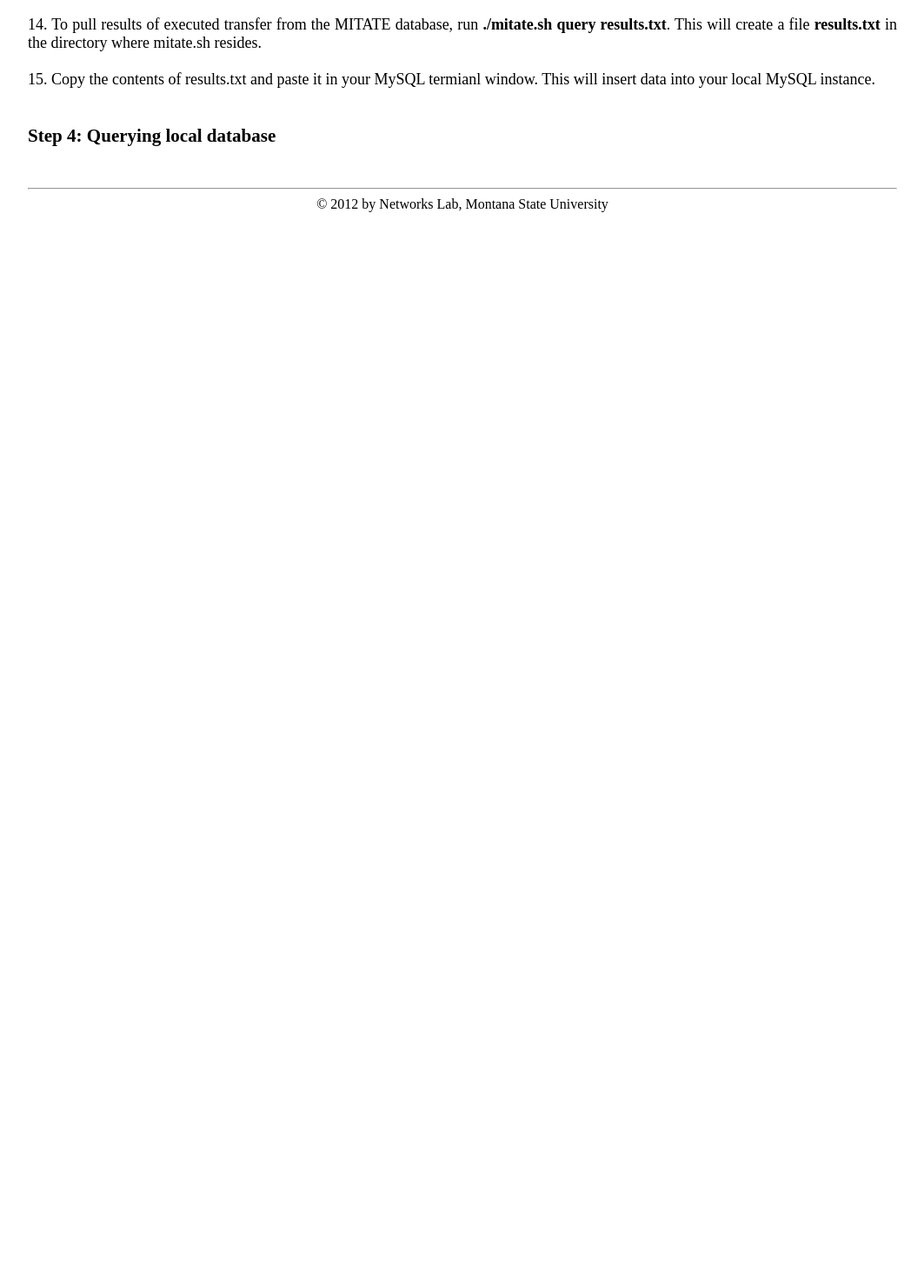
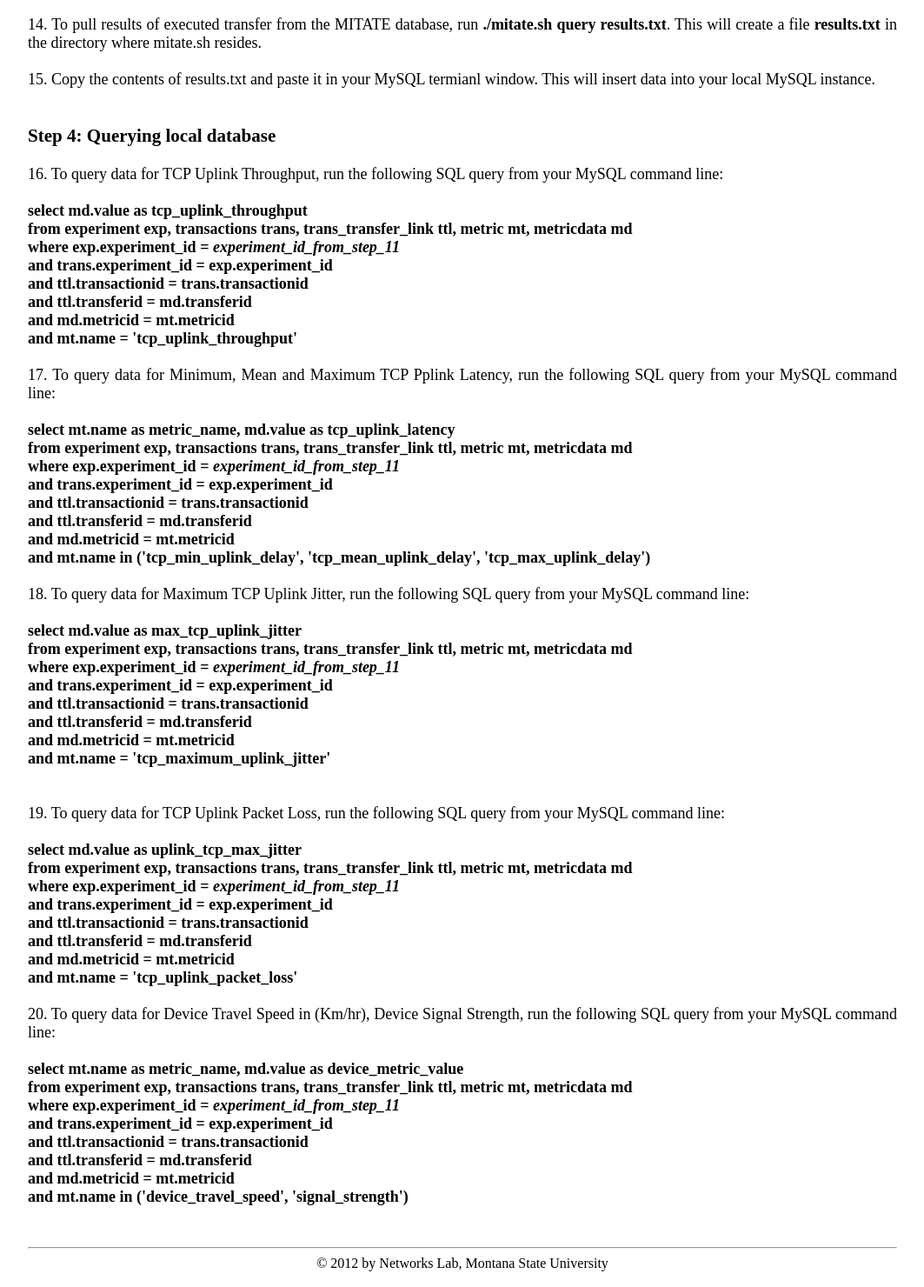
Before and after one commit to msu-netlab/MITATE, a PHP site: page /MITATE_Tutorial_For_Beginners.php in a window 1280 px wide. Shown: the part 1119-2599 px from the top of the page at 87% size, without its empty margins (108-1171 px from the left). Before the commit the page ends 1363 px from the top, so only its background shows below. Run offline with PHP 8.4, Linux system fonts and the light colour scheme.

Commit message:
added sample sql queryies to tutorial

```diff
--- a/WebServer/MITATE_Tutorial_For_Beginners.php
+++ b/WebServer/MITATE_Tutorial_For_Beginners.php
@@ -25,5 +25,61 @@
 	15. Copy the contents of results.txt and paste it in your MySQL termianl window. This will insert data into your local MySQL instance. <br /><br />
 
 	<h3>Step 4: Querying local database</h3>
+	16. To query data for TCP Uplink Throughput, run the following SQL query from your MySQL command line: <br /><br />
+	<b>
+	select md.value as tcp_uplink_throughput <br />
+	from experiment exp, transactions trans, trans_transfer_link ttl, metric mt, metricdata md <br />
+	where exp.experiment_id = <i>experiment_id_from_step_11</i><br />
+	and trans.experiment_id = exp.experiment_id <br />
+	and ttl.transactionid = trans.transactionid <br />
+	and ttl.transferid = md.transferid <br />
+	and md.metricid = mt.metricid <br />
+	and mt.name = 'tcp_uplink_throughput'
+	</b><br /><br />
+	17. To query data for Minimum, Mean and Maximum TCP Pplink Latency, run the following SQL query from your MySQL command line: <br /><br />
+	<b>
+	select mt.name as metric_name, md.value as tcp_uplink_latency <br />
+	from experiment exp, transactions trans, trans_transfer_link ttl, metric mt, metricdata md <br />
+	where exp.experiment_id = <i>experiment_id_from_step_11</i><br />
+	and trans.experiment_id = exp.experiment_id<br />
+	and ttl.transactionid = trans.transactionid <br />
+	and ttl.transferid = md.transferid <br />
+	and md.metricid = mt.metricid <br />
+	and mt.name in ('tcp_min_uplink_delay', 'tcp_mean_uplink_delay', 'tcp_max_uplink_delay')
+	</b>
+	<br /><br />
+	18. To query data for Maximum TCP Uplink Jitter, run the following SQL query from your MySQL command line: <br /><br />
+	<b>
+	select md.value as max_tcp_uplink_jitter <br />
+	from experiment exp, transactions trans, trans_transfer_link ttl, metric mt, metricdata md <br />
+	where exp.experiment_id = <i>experiment_id_from_step_11</i><br />
+	and trans.experiment_id = exp.experiment_id <br />
+	and ttl.transactionid = trans.transactionid <br />
+	and ttl.transferid = md.transferid <br />
+	and md.metricid = mt.metricid <br />
+	and mt.name = 'tcp_maximum_uplink_jitter' <br />
+	</b><br /><br />
+	19. To query data for TCP Uplink Packet Loss, run the following SQL query from your MySQL command line: <br /><br />
+	<b>
+	select md.value as uplink_tcp_max_jitter <br />
+	from experiment exp, transactions trans, trans_transfer_link ttl, metric mt, metricdata md <br />
+	where exp.experiment_id = <i>experiment_id_from_step_11</i><br />
+	and trans.experiment_id = exp.experiment_id <br />
+	and ttl.transactionid = trans.transactionid <br />
+	and ttl.transferid = md.transferid <br />
+	and md.metricid = mt.metricid <br />
+	and mt.name = 'tcp_uplink_packet_loss'
+	</b><br /><br />
+	20. To query data for Device Travel Speed in (Km/hr), Device Signal Strength, run the following SQL query from your MySQL command line: <br /><br />
+	<b>
+	select mt.name as metric_name, md.value as device_metric_value <br />
+	from experiment exp, transactions trans, trans_transfer_link ttl, metric mt, metricdata md <br />
+	where exp.experiment_id = <i>experiment_id_from_step_11</i><br />
+	and trans.experiment_id = exp.experiment_id <br />
+	and ttl.transactionid = trans.transactionid <br />
+	and ttl.transferid = md.transferid <br />
+	and md.metricid = mt.metricid <br />
+	and mt.name in ('device_travel_speed', 'signal_strength')
+	</b><br /><br />
 	</div>
 <?php include('footer.php'); ?>
--- /dev/null
+++ b/WebServer/sample/user.txt
@@ -0,0 +1 @@
+MWNmF/QBnMXBOVkw9VRdcdZAlI1IetjVxDh2qm6MjC8=:MWNmF/QBnMXBOVkw9VRdcdZAlI1IetjVxDh2qm6MjC8=
--- /dev/null
+++ b/WebServer/sample/user_experiment_list.txt
@@ -0,0 +1 @@
+1000000005
```
Also changed, not shown: 1 other file.
